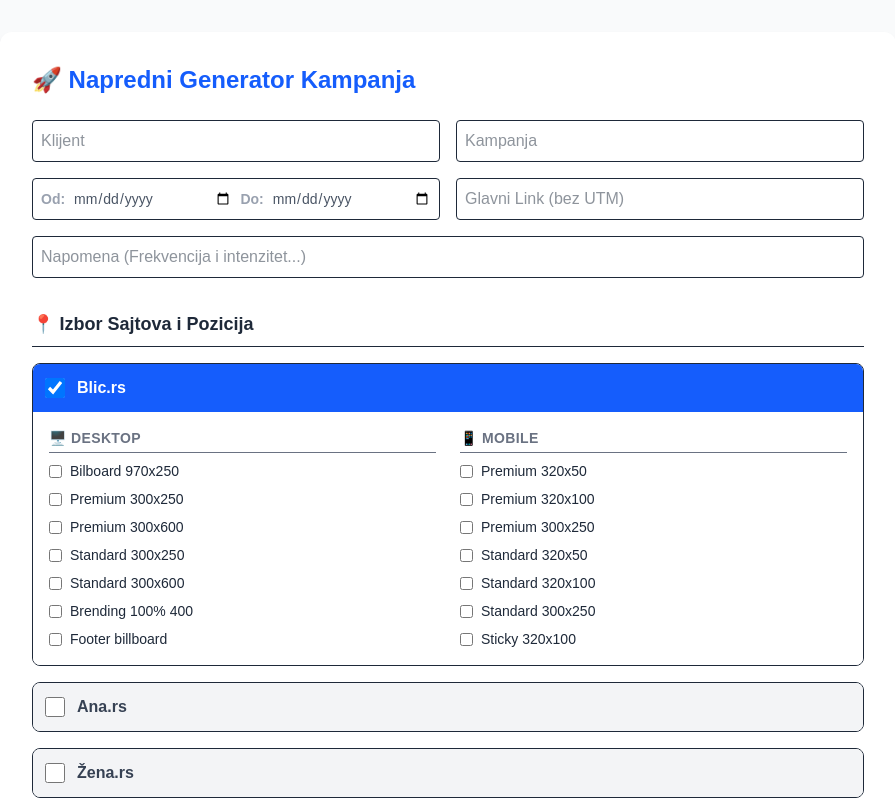
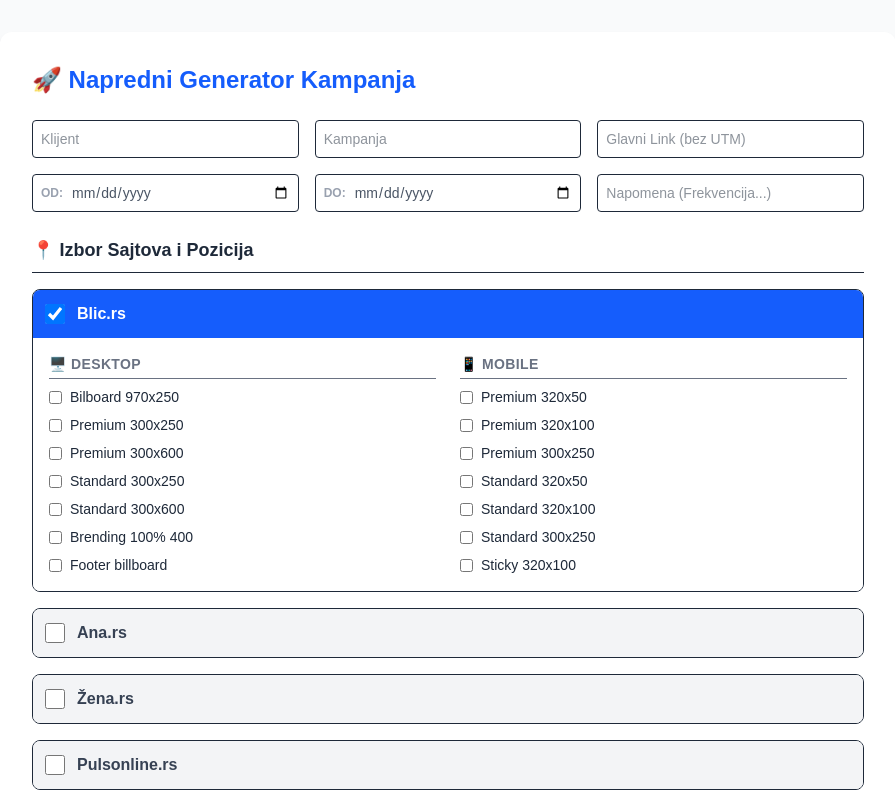
Before and after one commit to Developeralko/generator-kampanja, a Next.js app: page / in a window 1280 px wide. Shown: the top 800 px of the page, without its empty margins (192-1087 px from the left). Built offline with nearby package versions, Linux system fonts and the light colour scheme; no server answers; the database is empty.

Commit message:
Popravljen raspored kalendara

```diff
--- a/src/app/page.tsx
+++ b/src/app/page.tsx
@@ -7,7 +7,6 @@
 const supabase = createClient(supabaseUrl, supabaseKey);
 
 export default function Home() {
-  // Izbacili smo 'period' i dodali 'datumOd' i 'datumDo'
   const [podaci, setPodaci] = useState({ klijent: '', kampanja: '', datumOd: '', datumDo: '', napomena: '', link: '' });
 
   const [sajtovi, setSajtovi] = useState([
@@ -169,7 +168,6 @@
     return [...kombinovano, ...preostaliPremiums, ...preostaliStandards, ...ostali].join('\n');
   };
 
-  // Pomoćna funkcija koja pretvara YYYY-MM-DD iz kalendara u naš format DD.MM.YYYY.
   const formatirajDatum = (datum: string) => {
     if (!datum) return '';
     const [godina, mesec, dan] = datum.split('-');
@@ -199,7 +197,6 @@
       sajtoviText += sajtDeo;
     });
 
-    // Kreiramo string za period od dva odabrana datuma
     let finalniPeriod = '';
     if (podaci.datumOd && podaci.datumDo) {
       finalniPeriod = `${formatirajDatum(podaci.datumOd)} - ${formatirajDatum(podaci.datumDo)}`;
@@ -234,23 +231,29 @@
       <div className="max-w-4xl mx-auto bg-white p-8 rounded-xl shadow-md mb-8">
         <h1 className="text-2xl font-bold mb-6 text-blue-600">🚀 Napredni Generator Kampanja</h1>
 
-        <div className="grid grid-cols-2 gap-4 mb-4">
-          <input className="border p-2 rounded w-full" name="klijent" placeholder="Klijent" onChange={handleChange} />
-          <input className="border p-2 rounded w-full" name="kampanja" placeholder="Kampanja" onChange={handleChange} />
+        {/* Potpuno redizajniran raspored unosa: 2 reda po 3 čiste kolone */}
+        <div className="grid grid-cols-3 gap-4 mb-4">
+          <input className="border p-2 rounded w-full text-sm" name="klijent" placeholder="Klijent" onChange={handleChange} />
+          <input className="border p-2 rounded w-full text-sm" name="kampanja" placeholder="Kampanja" onChange={handleChange} />
+          <input className="border p-2 rounded w-full text-sm" name="link" placeholder="Glavni Link (bez UTM)" onChange={handleChange} />
+        </div>
 
-          {/* Novi UI za biranje raspona datuma */}
+        {/* Drugi red sa odvojenim i jasnim kalendarima */}
+        <div className="grid grid-cols-3 gap-4 mb-4">
           <div className="flex items-center space-x-2 border p-2 rounded bg-white w-full">
-            <span className="text-gray-400 text-sm font-bold">Od:</span>
-            <input type="date" className="w-full outline-none bg-transparent text-gray-600 text-sm" name="datumOd" onChange={handleChange} />
-            <span className="text-gray-400 text-sm font-bold">Do:</span>
-            <input type="date" className="w-full outline-none bg-transparent text-gray-600 text-sm" name="datumDo" onChange={handleChange} />
+            <span className="text-gray-400 text-xs font-bold uppercase">Od:</span>
+            <input type="date" className="w-full outline-none bg-transparent text-gray-600 text-sm cursor-pointer" name="datumOd" onChange={handleChange} />
           </div>
 
-          <input className="border p-2 rounded w-full" name="link" placeholder="Glavni Link (bez UTM)" onChange={handleChange} />
+          <div className="flex items-center space-x-2 border p-2 rounded bg-white w-full">
+            <span className="text-gray-400 text-xs font-bold uppercase">Do:</span>
+            <input type="date" className="w-full outline-none bg-transparent text-gray-600 text-sm cursor-pointer" name="datumDo" onChange={handleChange} />
+          </div>
+
+          <input className="border p-2 rounded w-full text-sm" name="napomena" placeholder="Napomena (Frekvencija...)" onChange={handleChange} />
         </div>
-        <input className="border p-2 rounded w-full mb-8" name="napomena" placeholder="Napomena (Frekvencija i intenzitet...)" onChange={handleChange} />
 
-        <h2 className="font-bold text-lg mb-4 text-gray-800 border-b pb-2">📍 Izbor Sajtova i Pozicija</h2>
+        <h2 className="font-bold text-lg mb-4 text-gray-800 border-b pb-2 mt-6">📍 Izbor Sajtova i Pozicija</h2>
 
         <div className="space-y-4 mb-8">
           {sajtovi.map((sajt, sIndex) => (
@@ -316,7 +319,7 @@
           {istorija.map((k, i) => (
             <div key={i} className="border-b pb-4 flex justify-between items-center bg-gray-50 p-3 rounded">
               <div>
-                <p className="font-bold text-blue-600">{k.klijent} - {k.kampanja}</p>
+                <p className="font-bold text-blue-600">{k.klijent} - {k.campanja || k.kampanja}</p>
                 <p className="text-xs text-gray-500">Period: {k.period} | Kreirano: {new Date(k.created_at).toLocaleDateString('bs-BA')}</p>
               </div>
               <button
```
